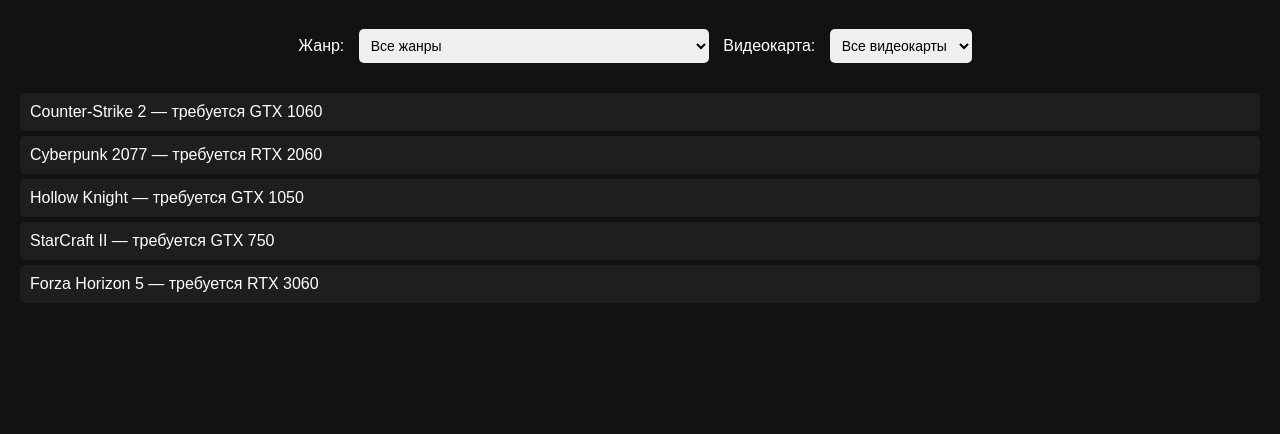
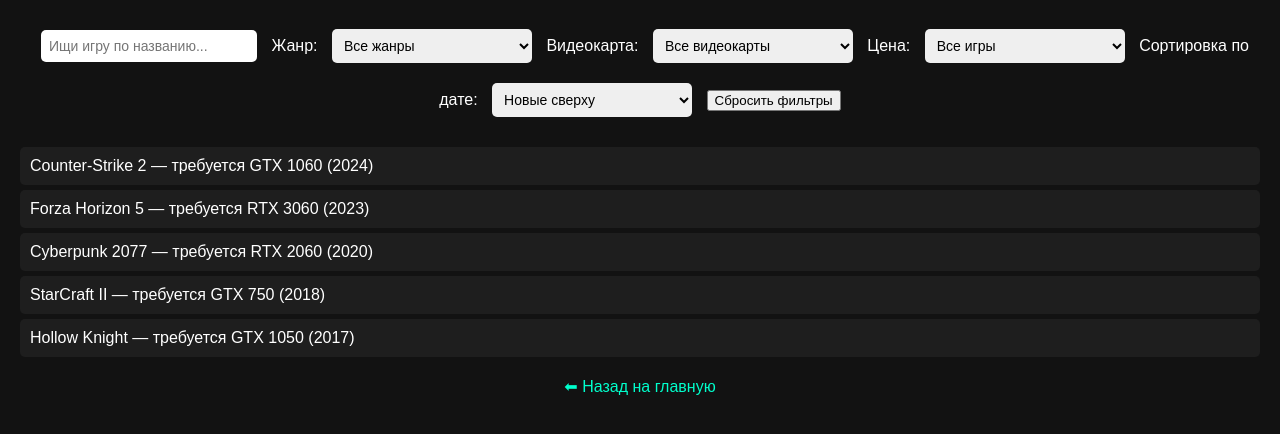
Before and after one commit to TenderView/steam-library, a plain HTML site: page games.html in a window 1280 px wide. Shown: the part 82-516 px from the top of the page. Drawn offline with Linux system fonts and the light colour scheme.

Commit message:
games.html

```diff
--- a/games.html
+++ b/games.html
@@ -15,12 +15,13 @@
     h1 {
       text-align: center;
     }
-    select, input {
+    input, select {
       margin: 10px;
       padding: 8px;
       font-size: 14px;
       border-radius: 5px;
       border: none;
+      width: 200px;
     }
     ul {
       list-style-type: none;
@@ -36,12 +37,21 @@
       text-align: center;
       margin-bottom: 20px;
     }
+    a {
+      color: #00ffcc;
+      text-decoration: none;
+      display: block;
+      margin-top: 20px;
+      text-align: center;
+    }
   </style>
 </head>
 <body>
   <h1>🎮 Steam Library Tracker</h1>
 
   <div class="filters">
+    <input type="text" id="searchInput" placeholder="Ищи игру по названию...">
+
     <label for="genre">Жанр:</label>
     <select id="genre">
       <option value="">Все жанры</option>
@@ -109,39 +119,94 @@
       <option>RTX 4080</option>
       <option>RTX 5070</option>
     </select>
+
+    <label for="price">Цена:</label>
+    <select id="price">
+      <option value="">Все игры</option>
+      <option value="free">Бесплатные</option>
+      <option value="paid">Платные</option>
+    </select>
+
+    <label for="sort">Сортировка по дате:</label>
+    <select id="sort">
+      <option value="newest">Новые сверху</option>
+      <option value="oldest">Старые сверху</option>
+    </select>
+
+    <button id="resetBtn">Сбросить фильтры</button>
   </div>
 
   <ul id="gameList">
-    <li data-genre="Шутер от первого лица" data-gpu="GTX 1060">Counter-Strike 2 — требуется GTX 1060</li>
-    <li data-genre="Ролевые экшены" data-gpu="RTX 2060">Cyberpunk 2077 — требуется RTX 2060</li>
-    <li data-genre="Приключенческая ролевая игра" data-gpu="GTX 1050">Hollow Knight — требуется GTX 1050</li>
-    <li data-genre="Стратегии в реальном времени" data-gpu="GTX 750">StarCraft II — требуется GTX 750</li>
-    <li data-genre="Гонки" data-gpu="RTX 3060">Forza Horizon 5 — требуется RTX 3060</li>
+    <li data-genre="Шутер от первого лица" data-gpu="GTX 1060" data-price="paid" data-date="2024-08-01">Counter-Strike 2 — требуется GTX 1060 (2024)</li>
+    <li data-genre="Ролевые экшены" data-gpu="RTX 2060" data-price="paid" data-date="2020-12-10">Cyberpunk 2077 — требуется RTX 2060 (2020)</li>
+    <li data-genre="Приключенческая ролевая игра" data-gpu="GTX 1050" data-price="paid" data-date="2017-02-26">Hollow Knight — требуется GTX 1050 (2017)</li>
+    <li data-genre="Стратегии в реальном времени" data-gpu="GTX 750" data-price="free" data-date="2018-11-21">StarCraft II — требуется GTX 750 (2018)</li>
+    <li data-genre="Гонки" data-gpu="RTX 3060" data-price="paid" data-date="2023-02-08">Forza Horizon 5 — требуется RTX 3060 (2023)</li>
   </ul>
 
+  <a href="index.html">⬅ Назад на главную</a>
+
   <script>
-    const genreFilter = document.getElementById("genre");
-    const gpuFilter = document.getElementById("gpu");
-    const games = document.querySelectorAll("#gameList li");
+    const searchInput = document.getElementById("searchInput");
+    const genreSelect = document.getElementById("genre");
+    const gpuSelect = document.getElementById("gpu");
+    const priceSelect = document.getElementById("price");
+    const sortSelect = document.getElementById("sort");
+    const resetBtn = document.getElementById("resetBtn");
+    const gameList = document.getElementById("gameList");
 
-    function filterGames() {
-      const genre = genreFilter.value;
-      const gpu = gpuFilter.value;
+    function getGames() {
+      return Array.from(gameList.getElementsByTagName("li"));
+    }
 
-      games.forEach(game => {
-        const matchGenre = !genre || game.dataset.genre === genre;
-        const matchGpu = !gpu || game.dataset.gpu === gpu;
+    function filterAndSortGames() {
+      const searchValue = searchInput.value.toLowerCase();
+      const genre = genreSelect.value;
+      const gpu = gpuSelect.value;
+      const price = priceSelect.value;
+      const sortOrder = sortSelect.value;
 
-        if (matchGenre && matchGpu) {
-          game.style.display = "block";
-        } else {
-          game.style.display = "none";
-        }
+      let games = getGames();
+
+      // Сортировка по дате
+      games.sort((a, b) => {
+        const dateA = new Date(a.dataset.date);
+        const dateB = new Date(b.dataset.date);
+        return sortOrder === "newest" ? dateB - dateA : dateA - dateB;
+      });
+
+      games.forEach(li => gameList.appendChild(li));
+
+      // Фильтры
+      games.forEach(li => {
+        const text = li.textContent.toLowerCase();
+        const matchesSearch = text.includes(searchValue);
+        const matchesGenre = !genre || li.dataset.genre === genre;
+        const matchesGpu = !gpu || li.dataset.gpu === gpu;
+        const matchesPrice = !price || li.dataset.price === price;
+
+        li.style.display = matchesSearch && matchesGenre && matchesGpu && matchesPrice ? "" : "none";
       });
     }
 
-    genreFilter.addEventListener("change", filterGames);
-    gpuFilter.addEventListener("change", filterGames);
+    // Сброс фильтров
+    resetBtn.addEventListener("click", () => {
+      searchInput.value = "";
+      genreSelect.value = "";
+      gpuSelect.value = "";
+      priceSelect.value = "";
+      sortSelect.value = "newest";
+      filterAndSortGames();
+    });
+
+    // События
+    searchInput.addEventListener("input", filterAndSortGames);
+    genreSelect.addEventListener("change", filterAndSortGames);
+    gpuSelect.addEventListener("change", filterAndSortGames);
+    priceSelect.addEventListener("change", filterAndSortGames);
+    sortSelect.addEventListener("change", filterAndSortGames);
+
+    filterAndSortGames();
   </script>
 </body>
 </html>
```
